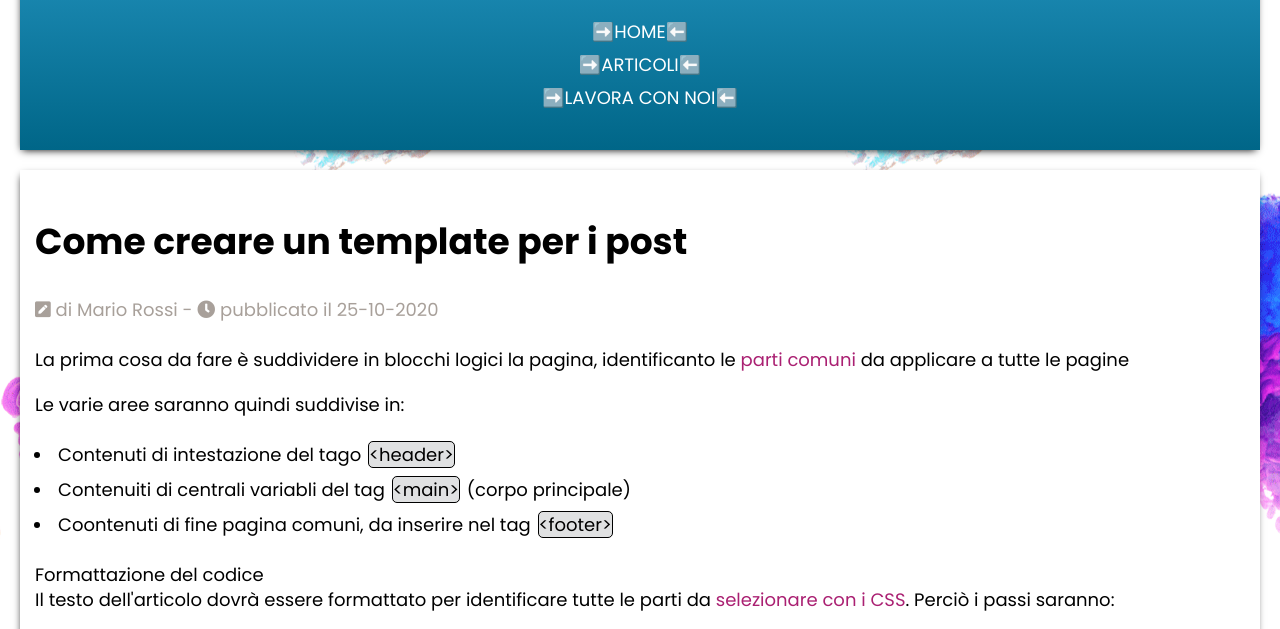
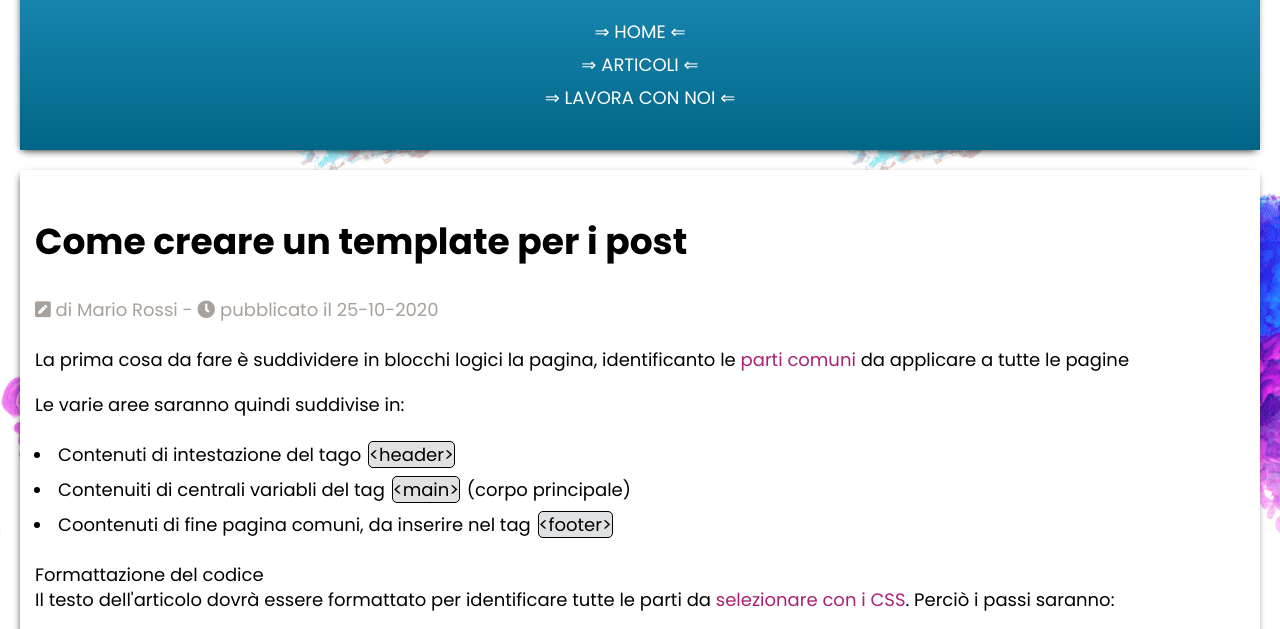
Before and after one commit to alessioportacci/Epicode-U1-W1-D4, a plain HTML site: page index.html in a window 1280 px wide. Shown: the part 158-787 px from the top of the page. Drawn offline with Linux system fonts and the light colour scheme.

Commit message:
Fix frecce nel li

```diff
--- a/assets/css/style.css
+++ b/assets/css/style.css
@@ -74,11 +74,11 @@ header {
   }
 
   header li::before {
-    content: "➡️";
+    content: "⇒ ";
   }
 
   header li::after {
-    content: "⬅️";
+    content: " ⇐";
   }
 
   header li:last-child {
```
